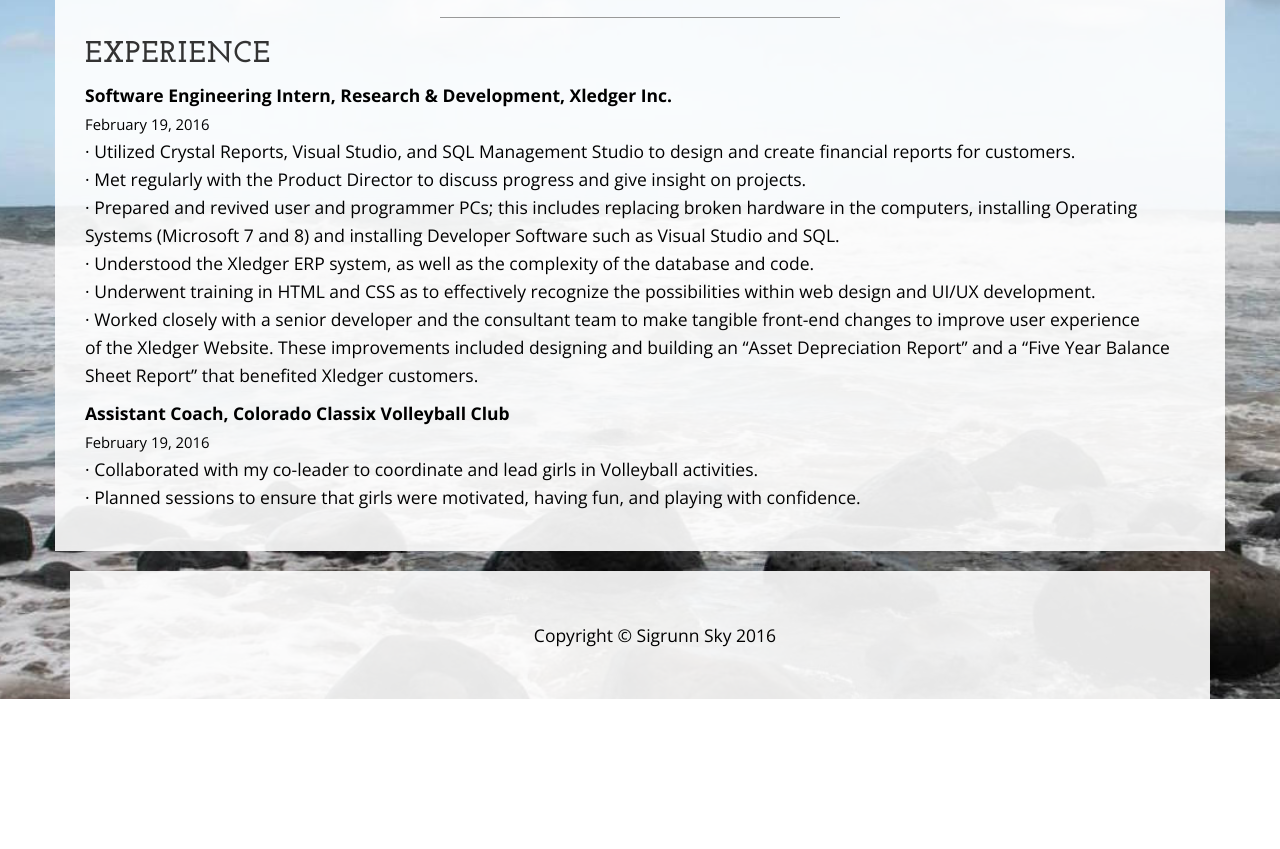
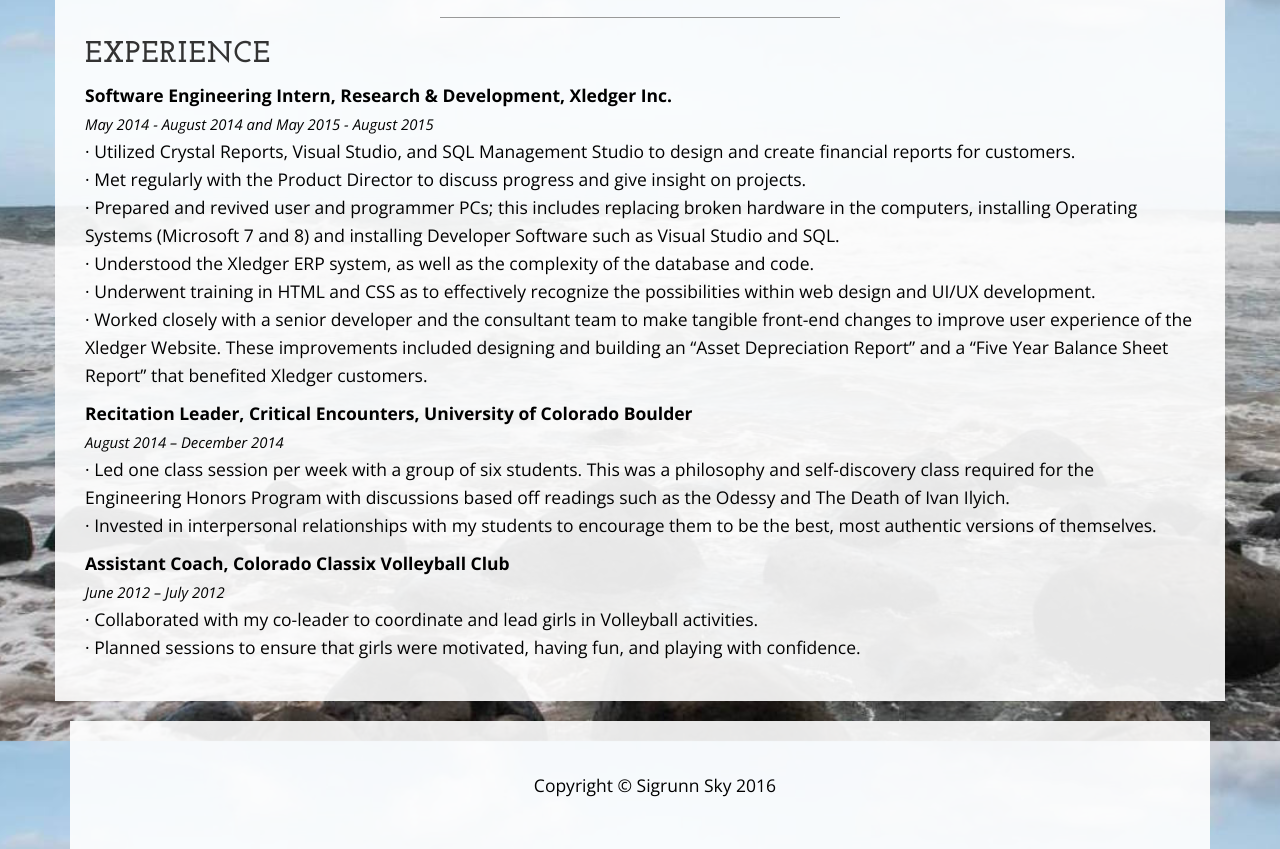
Before and after one commit to sigrunnsky/sigrunnsky.github.io, a plain HTML site: page resume.html in a window 1280 px wide. Shown: the part 859-1708 px from the top of the page. Before the commit the page ends 1558 px from the top, so only its background shows below. Drawn offline with nearby package versions, Linux system fonts and the light colour scheme.

Commit message:
Added more experience

```diff
--- a/resume.html
+++ b/resume.html
@@ -139,7 +139,7 @@
                     </h2>
 
                     <p><strong>Software Engineering Intern, Research & Development, Xledger Inc. </strong><br>
-                    <small>February 19, 2016</small><br>
+                    <small><i>May 2014 - August 2014 and May 2015 - August 2015</i></small><br>
                         · Utilized Crystal Reports, Visual Studio, and SQL Management Studio to design and create financial reports for customers.<br>
 
                         · Met regularly with the Product Director to discuss progress and give insight on projects.<br>
@@ -150,12 +150,16 @@
 
                         · Underwent training in HTML and CSS as to effectively recognize the possibilities within web design and UI/UX development.<br>
 
-                        · Worked closely with a senior developer and the consultant team to make tangible front-end changes to improve user experience <br>
+                        · Worked closely with a senior developer and the consultant team to make tangible front-end changes to improve user experience of the Xledger Website. These improvements included designing and building an “Asset Depreciation Report” and a “Five Year Balance Sheet Report” that benefited Xledger customers.</p>
 
-                        of the Xledger Website. These improvements included designing and building an “Asset Depreciation Report” and a “Five Year Balance Sheet Report” that benefited Xledger customers.</p>
+                    <p><strong>Recitation Leader, Critical Encounters, University of Colorado Boulder</strong><br>
+                        <small><i>August 2014 – December 2014</i></small><br>
+                        · Led one class session per week with a group of six students. This was a philosophy and self-discovery class required for the Engineering Honors Program with discussions based off readings such as the Odessy and The Death of Ivan Ilyich.<br>
+
+                        · Invested in interpersonal relationships with my students to encourage them to be the best, most authentic versions of themselves.<br>
 
                     <p><strong>Assistant Coach, Colorado Classix Volleyball Club </strong><br>
-                       <small>February 19, 2016</small><br>
+                       <small><i>June 2012 – July 2012</i></small><br>
 
                         · Collaborated with my co-leader to coordinate and lead girls in Volleyball activities.<br>
 
```
